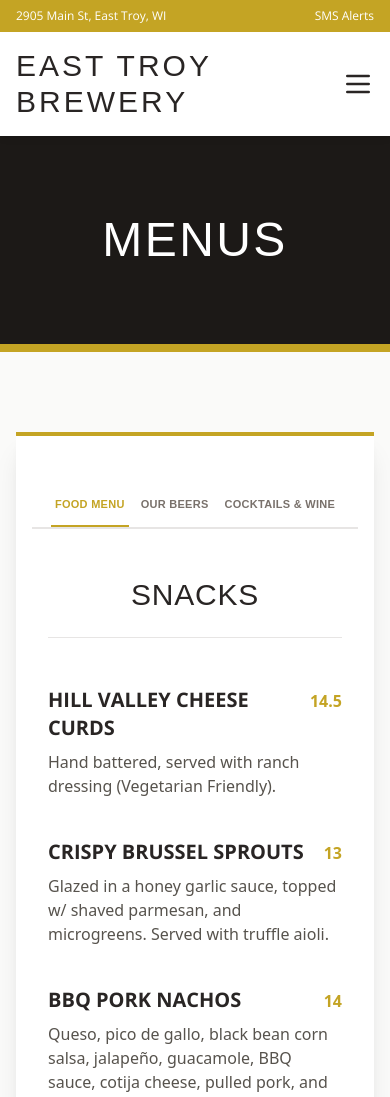
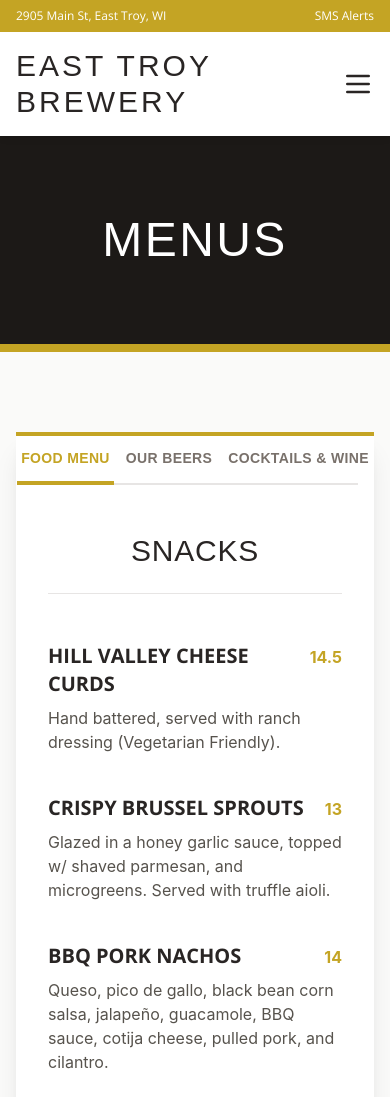
Before and after one commit to easttroy/brewery, a Next.js app: page /our-food-menu in a window 390 px wide. Shown: the top 1097 px of the page. Built offline with nearby package versions, Linux system fonts and the light colour scheme; a web font is replaced by a local one.

Commit message:
Menus: improve menu sticky positions.
Also fix tailwindcss dependency path.

```diff
--- a/next.config.ts
+++ b/next.config.ts
@@ -6,6 +6,9 @@ const nextConfig: NextConfig = {
   images: {
     unoptimized: true,
   },
+  turbopack: {
+    root: __dirname,
+  },
 };
 
 export default nextConfig;
--- a/package.json
+++ b/package.json
@@ -17,7 +17,7 @@
     "react-dom": "19.2.3"
   },
   "devDependencies": {
-    "@tailwindcss/postcss": "^4",
+    "@tailwindcss/postcss": "^4.2.1",
     "@types/node": "^20",
     "@types/react": "^19",
     "@types/react-dom": "^19",
@@ -25,7 +25,7 @@
     "eslint-config-next": "16.1.6",
     "facebook-event-scraper": "^0.2.6",
     "puppeteer": "^24.37.5",
-    "tailwindcss": "^4",
+    "tailwindcss": "^4.2.1",
     "typescript": "^5"
   }
 }
--- a/src/app/our-cocktail-menu/page.tsx
+++ b/src/app/our-cocktail-menu/page.tsx
@@ -18,7 +18,7 @@ export default function CocktailMenu() {
 
             {/* Menu Content */}
             <section className="py-20 px-4 max-w-5xl mx-auto w-full">
-                <div className="bg-white p-8 md:p-16 shadow-xl border-t-4 border-etbrew-gold">
+                <div className="bg-white px-8 pb-8 pt-0 md:px-16 md:pb-16 md:pt-0 shadow-xl border-t-4 border-etbrew-gold">
                     <MenuTabs />
                     <h2 className="text-3xl font-serif text-center text-stone-800 mb-12 uppercase tracking-wide border-b border-stone-200 pb-6">Cocktails</h2>
 
--- a/src/app/our-drink-menu/page.tsx
+++ b/src/app/our-drink-menu/page.tsx
@@ -19,7 +19,7 @@ export default function DrinkMenu() {
 
             {/* Menu Content */}
             <section className="py-20 px-4 max-w-5xl mx-auto w-full">
-                <div className="bg-white p-8 md:p-16 shadow-xl border-t-4 border-etbrew-gold">
+                <div className="bg-white px-8 pb-8 pt-0 md:px-16 md:pb-16 md:pt-0 shadow-xl border-t-4 border-etbrew-gold">
                     <MenuTabs />
                     <h2 className="text-3xl font-serif text-center text-stone-800 mb-12 uppercase tracking-wide border-b border-stone-200 pb-6">Draft List</h2>
 
--- a/src/app/our-food-menu/page.tsx
+++ b/src/app/our-food-menu/page.tsx
@@ -18,7 +18,7 @@ export default function FoodMenu() {
 
             {/* Menu Content */}
             <section className="py-20 px-4 max-w-5xl mx-auto w-full">
-                <div className="bg-white p-8 md:p-16 shadow-xl border-t-4 border-etbrew-gold">
+                <div className="bg-white px-8 pb-8 pt-0 md:px-16 md:pb-16 md:pt-0 shadow-xl border-t-4 border-etbrew-gold">
                     <MenuTabs />
 
                     {/* Snacks */}
--- a/src/components/MenuTabs.tsx
+++ b/src/components/MenuTabs.tsx
@@ -13,14 +13,14 @@ export default function MenuTabs() {
     ];
 
     return (
-        <div className="sticky top-[76px] sm:top-[80px] md:top-[96px] xl:top-[100px] z-40 bg-white/95 backdrop-blur-md pt-4 md:pt-6 pb-0 -mx-4 px-4 sm:-mx-8 sm:px-8 md:-mx-16 md:px-16 flex justify-center flex-nowrap overflow-x-auto gap-2 sm:gap-4 md:gap-8 mb-12 border-b-2 border-stone-200 hide-scrollbar">
+        <div className="sticky top-[99px] xs:top-[99px] sm:top-[104px] md:top-[104px] xl:top-[120px] z-40 bg-white/95 backdrop-blur-md pt-0 pb-0 -mx-4 px-4 sm:-mx-8 sm:px-8 md:-mx-16 md:px-16 flex justify-center flex-nowrap gap-2 sm:gap-4 md:gap-8 mb-12 border-b-2 border-stone-200 hide-scrollbar">
             {tabs.map((tab) => {
                 const isActive = pathname === tab.href;
                 return (
                     <Link
                         key={tab.name}
                         href={tab.href}
-                        className={`px-1 sm:px-2 py-3 md:py-4 text-[11px] sm:text-sm md:text-xl font-serif font-bold uppercase tracking-wide transition-colors duration-200 -mb-[2px] border-b-4 text-center whitespace-nowrap ${isActive
+                        className={`px-1 sm:px-2 py-3 md:py-4 text-[14px] sm:text-sm md:text-xl font-serif font-bold uppercase tracking-wide transition-colors duration-200 -mb-[2px] border-b-4 text-center whitespace-nowrap ${isActive
                             ? 'border-etbrew-gold text-etbrew-gold'
                             : 'border-transparent text-stone-500 hover:text-stone-800 hover:border-stone-300'
                             }`}
```
Also changed, not shown: 1 other file (tests, documents, lock files or other folders).
